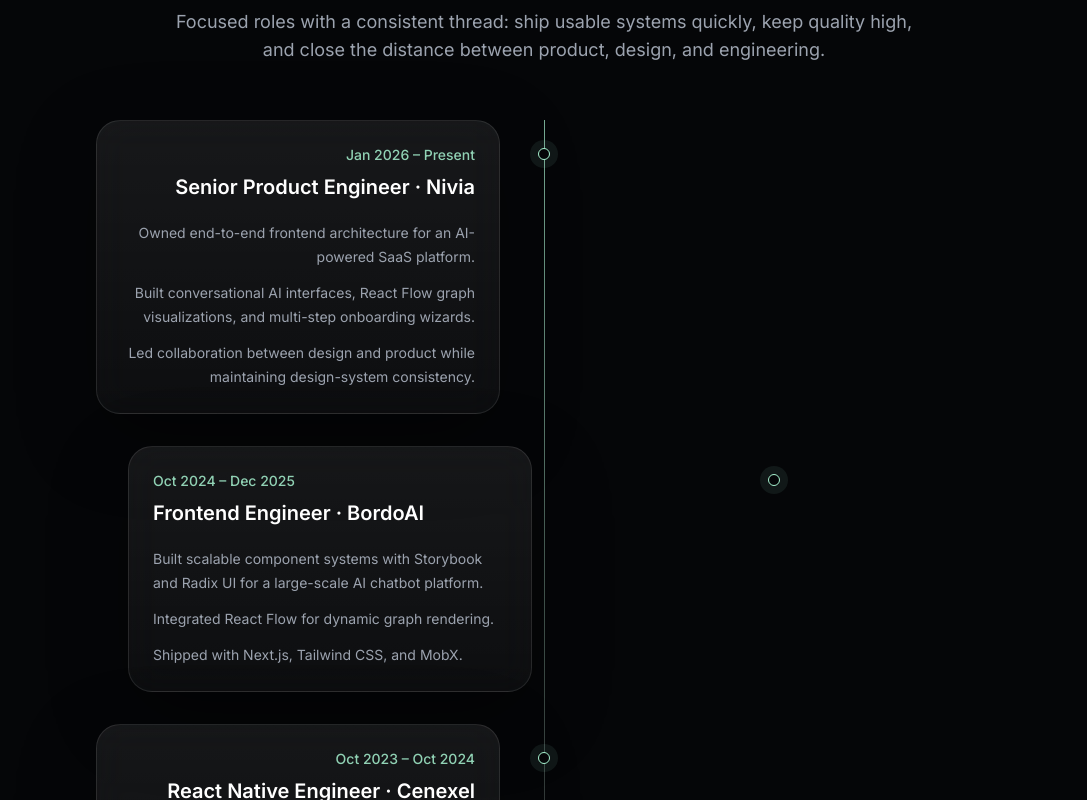
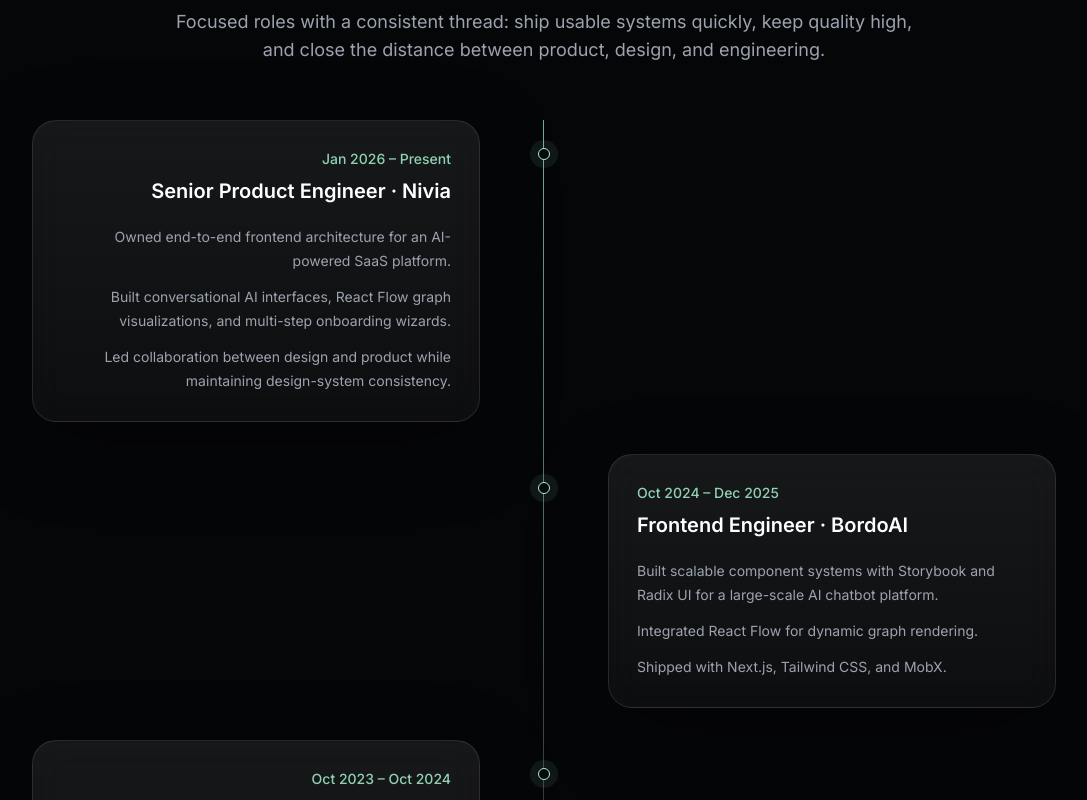
Before and after one commit to MartinGK/CurriculumVitae, a Next.js app: page / in a window 1280 px wide. Shown: the part 1760-2560 px from the top of the page, without its empty margins (96-1183 px from the left). Built offline with nearby package versions, Linux system fonts and the light colour scheme.

Commit message:
Fix timeline layout and add star background

```diff
--- a/app/globals.css
+++ b/app/globals.css
@@ -38,6 +38,31 @@
     mask-image: radial-gradient(circle at 50% 0%, black, transparent 72%);
   }
 
+  .star-field {
+    background-image:
+      radial-gradient(circle, rgba(255, 255, 255, 0.88) 0 1px, transparent 1.4px),
+      radial-gradient(circle, rgba(167, 243, 208, 0.64) 0 1px, transparent 1.6px),
+      radial-gradient(circle, rgba(147, 197, 253, 0.48) 0 1px, transparent 1.5px);
+    background-position:
+      0 0,
+      72px 88px,
+      136px 42px;
+    background-size:
+      190px 190px,
+      280px 280px,
+      360px 360px;
+    animation:
+      stars-drift 46s linear infinite,
+      stars-twinkle 6.5s ease-in-out infinite;
+  }
+
+  .star-field-soft {
+    filter: blur(0.4px);
+    transform: scale(1.12);
+    animation-duration: 72s, 8.5s;
+    animation-direction: reverse, alternate;
+  }
+
   .glass-card {
     border: 1px solid rgba(255, 255, 255, 0.1);
     background: linear-gradient(180deg, rgba(255, 255, 255, 0.075), rgba(255, 255, 255, 0.035));
@@ -47,6 +72,33 @@
 
   .focus-ring {
     @apply focus-visible:outline-none focus-visible:ring-2 focus-visible:ring-accent/80 focus-visible:ring-offset-2 focus-visible:ring-offset-ink;
+  }
+}
+
+@keyframes stars-drift {
+  from {
+    background-position:
+      0 0,
+      72px 88px,
+      136px 42px;
+  }
+
+  to {
+    background-position:
+      190px 190px,
+      352px 368px,
+      496px 402px;
+  }
+}
+
+@keyframes stars-twinkle {
+  0%,
+  100% {
+    opacity: 0.58;
+  }
+
+  50% {
+    opacity: 1;
   }
 }
 
--- a/app/page.tsx
+++ b/app/page.tsx
@@ -52,6 +52,8 @@
 function AnimatedBackground() {
   return (
     <div aria-hidden="true" className="pointer-events-none fixed inset-0 -z-10 overflow-hidden bg-ink">
+      <div className="star-field absolute inset-0 opacity-80" />
+      <div className="star-field star-field-soft absolute inset-0 opacity-45" />
       <div className="premium-grid absolute inset-0 opacity-70" />
       <Motion.div
         className="absolute left-1/2 top-[-18rem] h-[36rem] w-[36rem] -translate-x-1/2 rounded-full bg-accent/10 blur-3xl"
@@ -174,8 +176,8 @@
         title="A timeline of product-facing engineering across AI, SaaS, mobile, and games."
         copy="Focused roles with a consistent thread: ship usable systems quickly, keep quality high, and close the distance between product, design, and engineering."
       />
-      <div className="relative mx-auto max-w-4xl">
-        <div className="absolute bottom-0 left-4 top-0 w-px bg-gradient-to-b from-accent/70 via-white/15 to-transparent sm:left-1/2" aria-hidden="true" />
+      <div className="relative mx-auto max-w-5xl">
+        <div className="absolute bottom-0 left-4 top-0 w-px bg-gradient-to-b from-accent/70 via-white/15 to-transparent md:left-1/2 md:-translate-x-px" aria-hidden="true" />
         <div className="space-y-8">
           {experience.map((item, index) => (
             <Motion.article
@@ -184,13 +186,13 @@
               whileInView={{ opacity: 1, y: 0 }}
               viewport={{ once: true, margin: "-100px" }}
               transition={{ duration: 0.62, delay: index * 0.04, ease: [0.22, 1, 0.36, 1] }}
-              className={`relative grid gap-6 pl-12 sm:grid-cols-2 sm:pl-0 ${index % 2 === 0 ? "sm:text-right" : "sm:[&>*:first-child]:col-start-2"}`}
+              className={`relative grid pl-12 md:grid-cols-2 md:gap-x-16 md:pl-0 ${index % 2 === 0 ? "md:text-right" : ""}`}
             >
-              <div className="absolute left-2.5 top-7 z-10 h-3 w-3 rounded-full border border-accent bg-ink shadow-[0_0_0_8px_rgba(167,243,208,0.08)] sm:left-1/2 sm:-ml-1.5" />
-              <div className={`glass-card rounded-3xl p-6 ${index % 2 === 0 ? "sm:mr-8" : "sm:ml-8"}`}>
+              <div className="absolute left-2.5 top-7 z-10 h-3 w-3 rounded-full border border-accent bg-ink shadow-[0_0_0_8px_rgba(167,243,208,0.08)] md:left-1/2 md:-translate-x-1/2" />
+              <div className={`glass-card rounded-3xl p-6 sm:p-7 ${index % 2 === 0 ? "md:mr-8" : "md:col-start-2 md:ml-8"}`}>
                 <p className="text-sm font-medium text-accent/85">{item.period}</p>
                 <h3 className="mt-2 text-xl font-semibold text-white">{item.role} · {item.company}</h3>
-                <ul className={`mt-5 space-y-3 text-sm leading-6 text-muted ${index % 2 === 0 ? "sm:ml-auto" : ""}`}>
+                <ul className={`mt-5 space-y-3 text-sm leading-6 text-muted ${index % 2 === 0 ? "md:ml-auto" : ""}`}>
                   {item.highlights.map((highlight) => (
                     <li key={highlight}>{highlight}</li>
                   ))}
```
